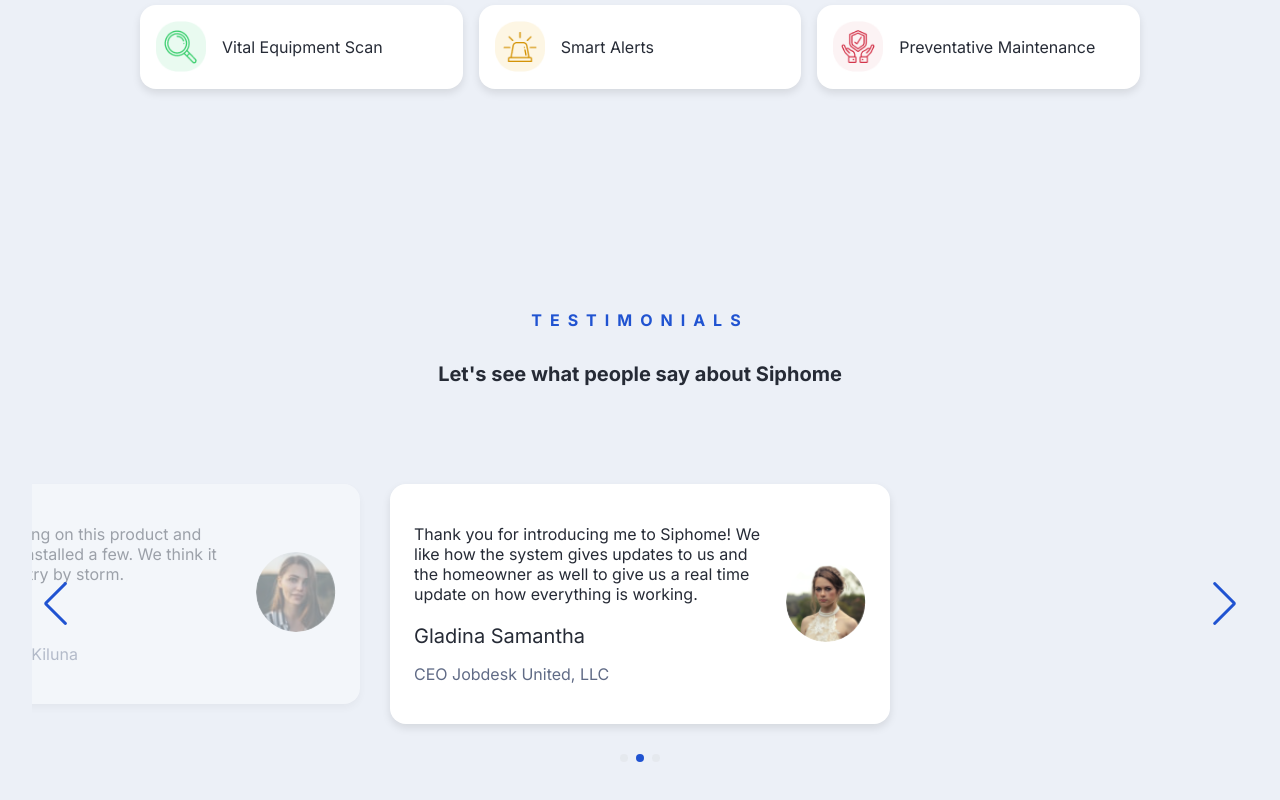
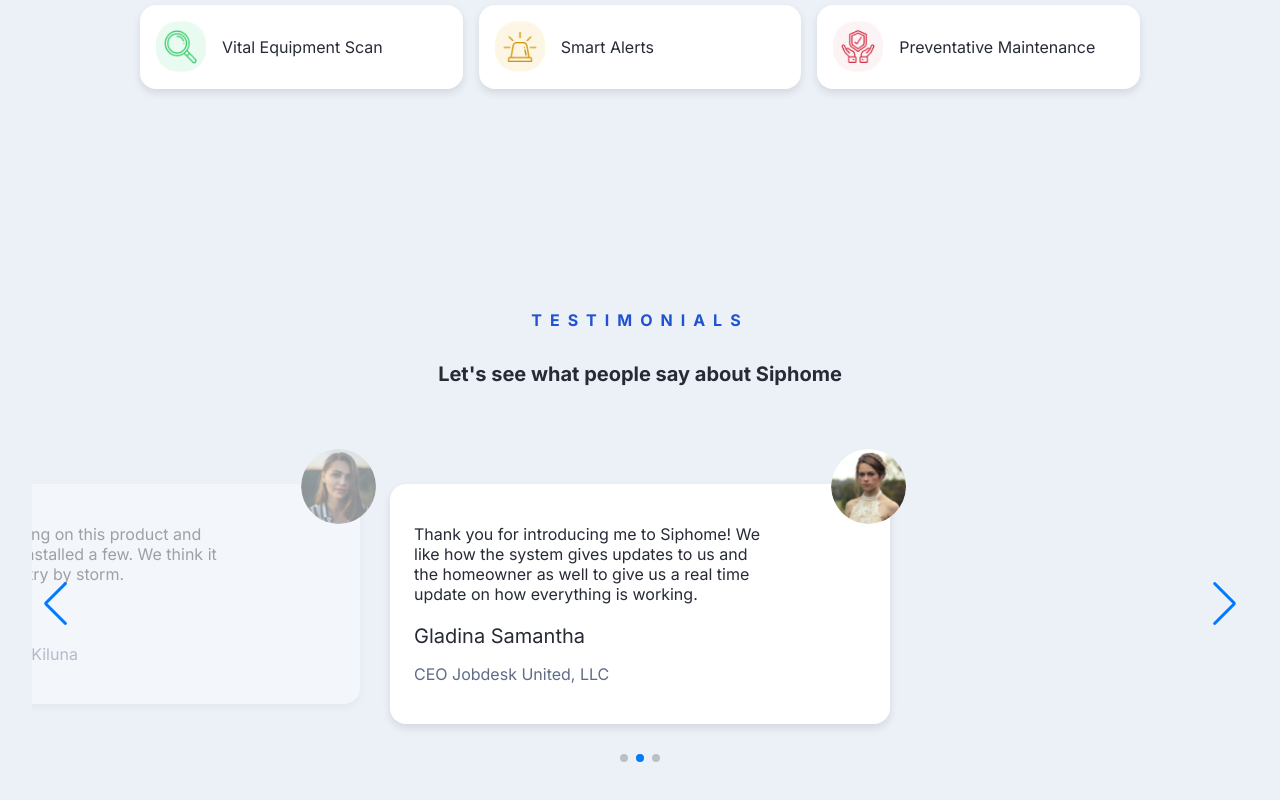
Before and after one commit to Ayyubiy90/siphome, a React (Create React App) app: page / in a window 1280 px wide. Shown: the part 3491-4291 px from the top of the page. Built offline with nearby package versions, Linux system fonts and the light colour scheme.

Commit message:
Set overflow: visible on the card to allow content to appear outside its boundaries Move the photo container up by setting a negative top value Added a border and shadow to the photo to create visual seperation from the background

```diff
--- a/src/styles/components/Testimonial.css
+++ b/src/styles/components/Testimonial.css
@@ -47,26 +47,25 @@
   padding: 1.5rem;
   text-align: left;
   position: relative;
-  display: flex;
-  flex-direction: row; /* Change to row layout */
-  align-items: center; /* Vertically center items */
   height: 100%;
+  overflow: visible; /* Ensure the photo doesn't overflow */
 }
 
 .testimonial-content {
-  flex: 1; /* Take up remaining space */
-  padding-right: 1.5rem; /* Add some space between content and photo */
+  padding-right: 100px; /* Make space for the photo */
 }
 
 .testimonial-photo-container {
-  flex-shrink: 0; /* Prevent photo from shrinking */
+  position: absolute;
+  top: -2.2rem; /* Align with the top padding of the card */
+  right: -1rem; /* Align with the right padding of the card */
 }
 
 .testimonial-photo {
-  width: 80px;
-  height: 80px;
+  width: 75px;
+  height: 75px;
   border-radius: 50%;
-  margin-bottom: 0; /* Remove bottom margin */
+  object-fit: cover; /* Ensure the image covers the area without distortion */
 }
 
 .testimonial-message {
@@ -86,21 +85,29 @@
   font-size: 1rem;
 }
 
-.swiper-button-next,
-.swiper-button-prev {
-  color: #2053d1;
+.testimonial-slide {
+  width: 500px; /* Adjust as needed */
+  opacity: 0.4;
+  transition: opacity 0.3s;
 }
 
-.swiper-pagination-bullet {
-  background-color: #ccc;
-}
-
-.swiper-pagination-bullet-active {
-  background-color: #2053d1;
+.swiper-slide-active {
+  opacity: 1;
 }
 
 @media (max-width: 768px) {
   .testimonial-slide {
     width: 300px; /* Adjusted for mobile */
   }
+
+  .testimonial-content {
+    padding-right: 0; /* Remove right padding on mobile */
+    padding-top: 100px; /* Add top padding to make space for the photo */
+  }
+
+  .testimonial-photo-container {
+    top: 1rem;
+    right: 50%;
+    transform: translateX(50%); /* Center the photo horizontally */
+  }
 }
```
